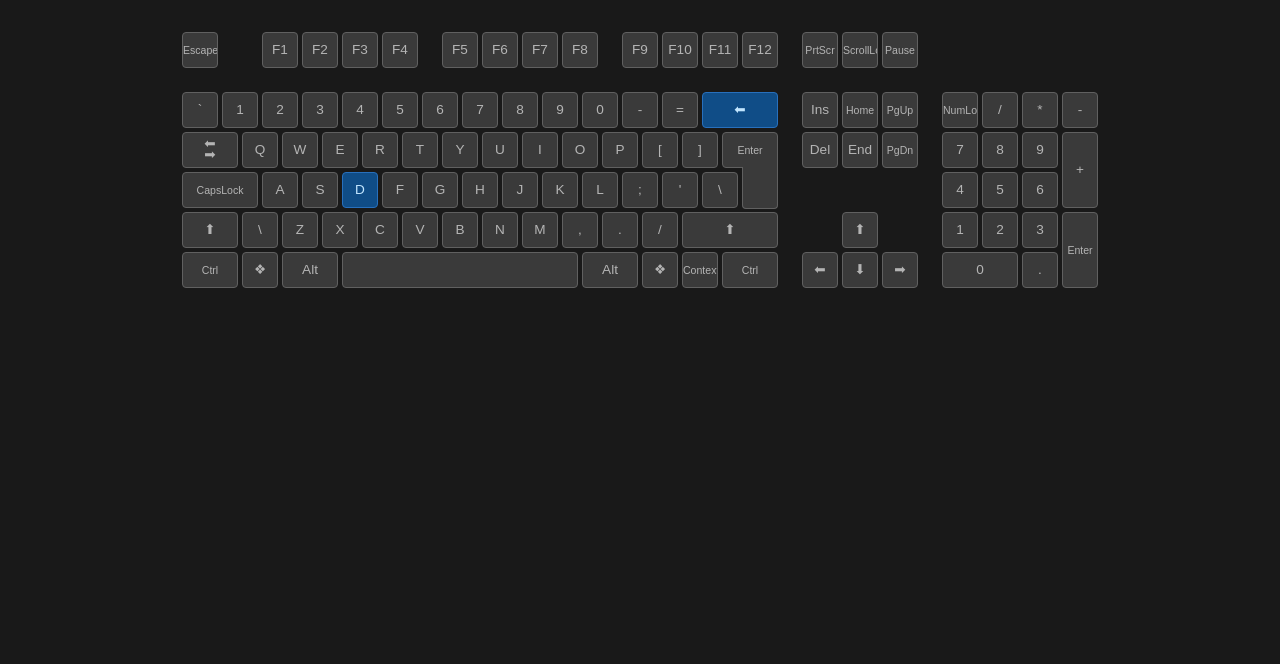
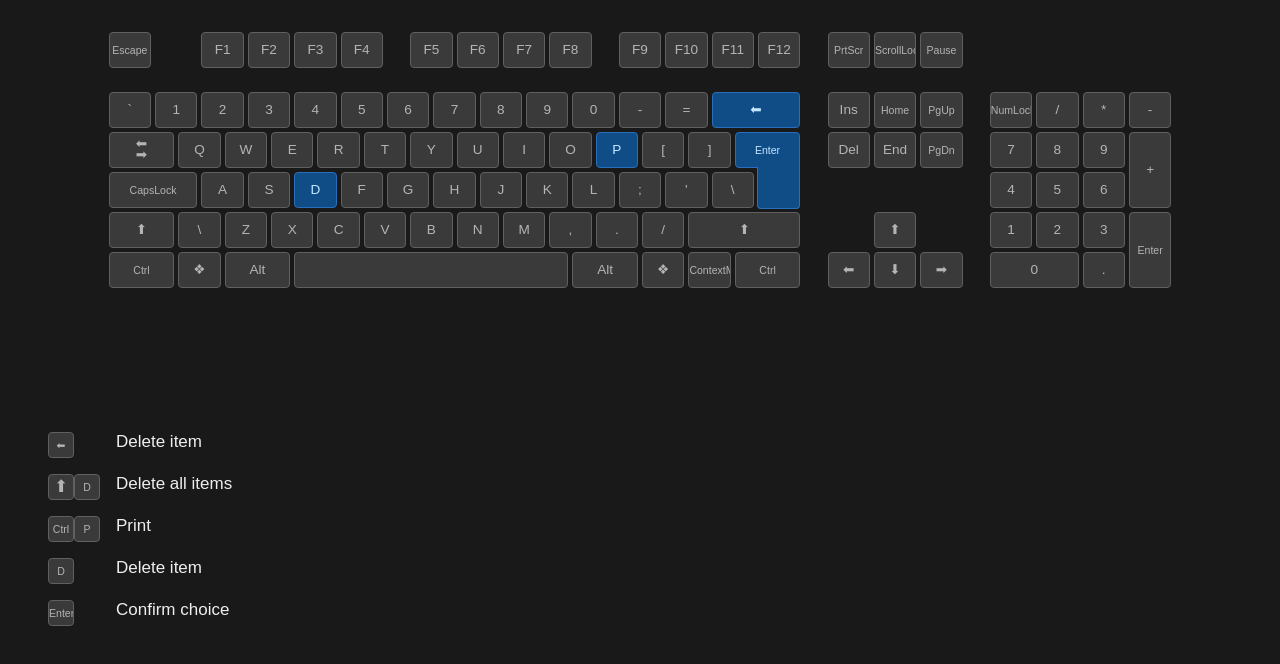
Before and after one commit to teetow/keymapper, a React (Create React App) app: page / in a window 1280 px wide. Shown: the top 664 px of the page. Built offline with nearby package versions, Linux system fonts and the light colour scheme.

Commit message:
fix: styling tweaks

```diff
--- a/src/App.tsx
+++ b/src/App.tsx
@@ -8,7 +8,7 @@ import { CurrentBindView } from "./ui/CurrentBind";
 import KeyMap from "./ui/KeyMap";
 import useActiveKeys from "./ui/withActiveKeys";
 
-const dev = false;
+const dev = process.env.NODE_ENV === "development";
 
 const globalStyles = globalCss({
   body: {
@@ -21,12 +21,15 @@ const globalStyles = globalCss({
   },
 });
 
-const defaultBinds: BindMap = [
-  { key: "Backspace", function: "Delete item" },
-  { key: "KeyD", function: "Delete all items", mods: ["ShiftLeft"] },
-  // { key: "KeyD", function: "Delete item" },
-  // { key: "Enter", function: "Confirm choice" },
-];
+const defaultBinds: BindMap = dev
+  ? [
+      { key: "Backspace", function: "Delete item" },
+      { key: "KeyD", function: "Delete all items", mods: ["ShiftLeft"] },
+      { key: "KeyP", function: "Print", mods: ["ControlLeft"] },
+      { key: "KeyD", function: "Delete item" },
+      { key: "Enter", function: "Confirm choice" },
+    ]
+  : [];
 
 const getKeyCode = (key: KeyIndex) => {
   if (key in keyTable) return keyTable[key].code;
--- a/src/stitches.config.ts
+++ b/src/stitches.config.ts
@@ -1,9 +1,9 @@
-import { blueDark, yellowDark, orangeDark, cyanDark, grayDark, greenDark, purpleDark } from "@radix-ui/colors";
+import { blueDark, cyanDark, grayDark, greenDark, orangeDark, purpleDark, whiteA, yellowDark } from "@radix-ui/colors";
 import { createStitches } from "@stitches/react";
 
 const themeColorAliases = {
   appBg: "$gray2",
-  appColor: "$white9",
+  appColor: "$gray12",
 
   primaryBg: "$gray6",
   primaryBgHover: "$gray9",
@@ -26,6 +26,7 @@ export const { styled, css, globalCss, keyframes, getCssText, theme, createTheme
       ...blueDark,
       ...purpleDark,
       ...grayDark,
+      ...whiteA,
       ...themeColorAliases,
     },
     fontSizes: {
@@ -34,8 +35,15 @@ export const { styled, css, globalCss, keyframes, getCssText, theme, createTheme
       sm: ".85rem",
       xs: ".66rem",
     },
-    sizes: {},
+    sizes: {
+      xl: "2.0rem",
+      lg: "1.5rem",
+      md: "1rem",
+      sm: ".75rem",
+      xs: ".5rem",
+    },
     space: {
+      xl: "3rem",
       lg: "2rem",
       md: "1rem",
       sm: "0.5rem",
--- a/src/ui/BindList.tsx
+++ b/src/ui/BindList.tsx
@@ -7,9 +7,9 @@ import { Key } from "./Key";
 
 const BindListView = styled("div", {
   display: "grid",
-  margin: "3rem",
+  margin: "$xl",
   gridTemplateColumns: "auto 1fr",
-  gap: "$lg",
+  gap: "$md",
 });
 
 const BindKey = ({ children, ...props }: React.ComponentProps<typeof Key>) => (
@@ -18,8 +18,8 @@ const BindKey = ({ children, ...props }: React.ComponentProps<typeof Key>) => (
     css={{
       "--keycolspan": "0.5",
       "--keyrowspan": "0.5",
-      width: "3rem",
-      height: "3rem",
+      width: "$lg",
+      height: "$lg",
     }}
   >
     {children}
--- a/src/ui/Key.tsx
+++ b/src/ui/Key.tsx
@@ -140,7 +140,7 @@ export const Key: FunctionComponent<KeyProps> = ({
       hasHilight={hasHilight}
       isKey={isKey}
       data-keycode={keycode}
-      hasSmallText={children!.toString().length > 3}
+      hasSmallText={(children || "").toString().length > 3}
       shape={shape}
       css={{ ...keyStyle, ...css }}
     >
--- a/src/ui/KeyMap.tsx
+++ b/src/ui/KeyMap.tsx
@@ -5,16 +5,13 @@ import { styled } from "../stitches.config";
 import { Key } from "./Key";
 
 const KeyMapView = styled("div", {
-  "--keysize": "1rem",
-  alignItems: "center",
+  alignItems: "stretch",
   display: "grid",
   fontSize: "$sm",
   gap: "$xs",
-  gridTemplateColumns: "repeat(46, var(--keysize))",
-  gridTemplateRows: "repeat(13, var(--keysize))",
-  margin: "0 auto",
-  padding: "0 3rem",
-  placeItems: "stretch",
+  gridTemplateColumns: "repeat(46, 1.5vw)",
+  gridTemplateRows: "repeat(13, $md)",
+  justifyContent: "center",
   userSelect: "none",
 });
 
--- a/src/ui/withActiveKeys.tsx
+++ b/src/ui/withActiveKeys.tsx
@@ -57,7 +57,6 @@ const useActiveKeys = (element: HTMLElement) => {
   const [currentEvent, setCurrentEvent] = useState<KeyboardEvent>();
 
   const handleKeyDown = (e: KeyboardEvent) => {
-    console.log("keydown", e);
     e.preventDefault();
     e.stopPropagation();
     setCurrentEvent(e);
@@ -69,7 +68,6 @@ const useActiveKeys = (element: HTMLElement) => {
     const currentKeys = disambiguateKey(currentEvent);
     const mods = getModifiers(currentEvent).map((modKey) => modKey.keyCode);
 
-    console.log("mods:", currentKeys, mods, currentEvent.getModifierState("shift"));
     setActiveKeys((prev) => [...mods, currentKeys]);
   }, [currentEvent]);
 
```
